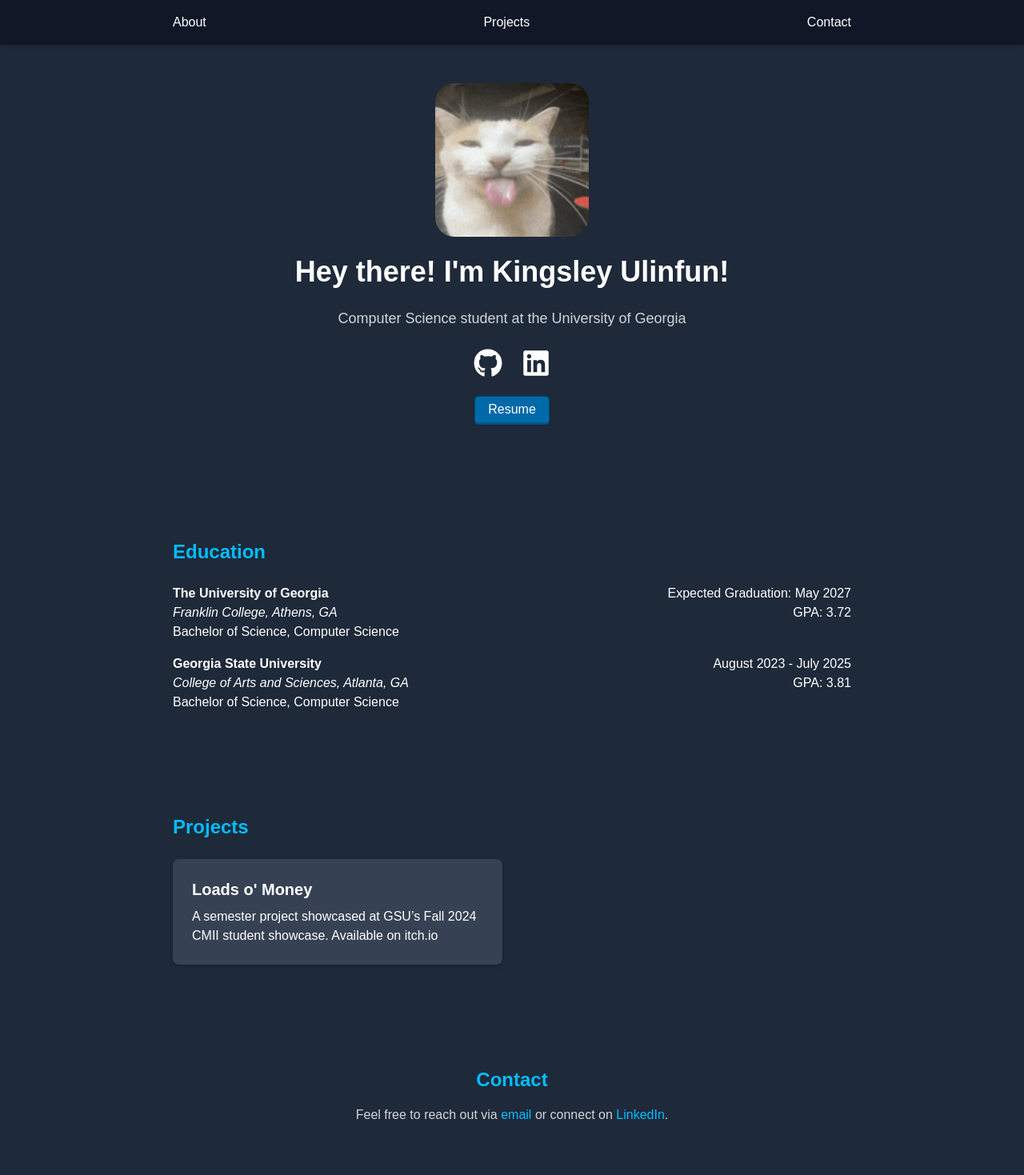
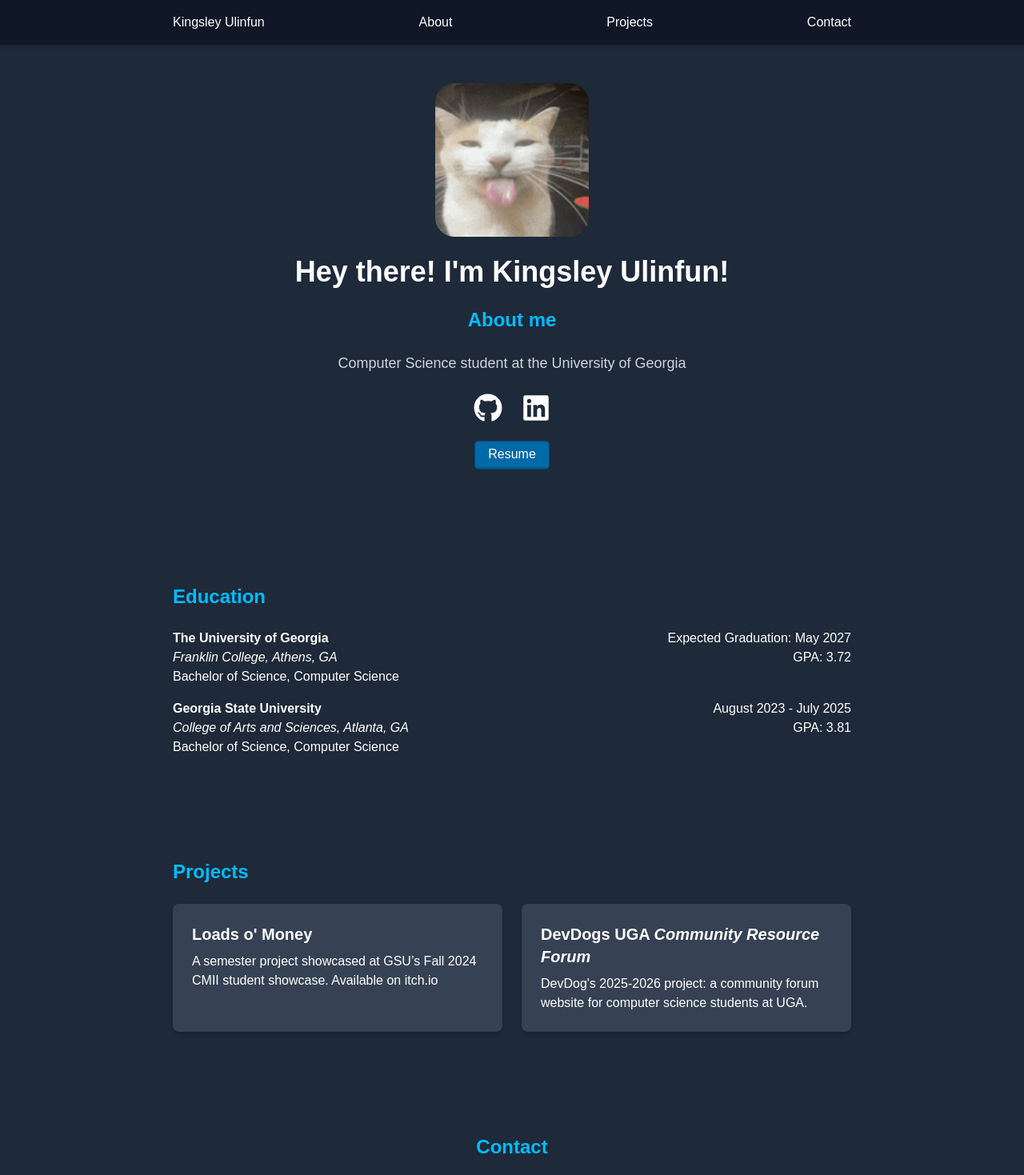
Before and after one commit to JoeB1d0me/my-portfolio-project, a Next.js app: page / in a window 1280 px wide. Shown: the top 1469 px of the page at 80% size. Built offline with nearby package versions, Linux system fonts and the light colour scheme.

Commit message:
Trying to update about me section

```diff
--- a/src/app/layout.tsx
+++ b/src/app/layout.tsx
@@ -28,8 +28,9 @@ export default function RootLayout({
       <body
         className={`${geistSans.variable} ${geistMono.variable} antialiased ` }
       >
+
         <Navbar /> Menu
-        <main className="scroll-pt-16" >{children}</main>
+        <main className="scroll-pt-16" >{children} </main>
       </body>
     </html>
   );
--- a/src/app/page.tsx
+++ b/src/app/page.tsx
@@ -20,8 +20,10 @@ export default function Home() {
         </figure>
 
         <h1 className="font-bold text-4xl">Hey there! I'm Kingsley Ulinfun!</h1>
+        <h2 className="font-bold text-sky-400 text-2xl text-left">About me</h2>
         <p className="text-lg text-gray-300">
           Computer Science student at the University of Georgia
+
         </p>
 
         <ul className="flex text-4xl gap-6">
@@ -104,6 +106,17 @@ export default function Home() {
               showcase. Available on itch.io
             </span>
           </a>
+          <a href="https://github.com/DevDogs-UGA/Community-Resource-Forum"
+            target="_blank"
+            rel="noopener noreferrer"
+            className="bg-gray-700 hover:bg-gray-600 rounded-lg p-6 transition-shadow shadow-md hover:shadow-lg flex flex-col gap-2"
+
+          >
+            <span className="font-bold text-xl"> DevDogs UGA <i>Community Resource Forum</i></span>
+            <span>
+              DevDog's 2025-2026 project: a community forum website for computer science students at UGA.
+            </span>
+          </a>
         </div>
       </section>
 
--- a/src/components/navbar.tsx
+++ b/src/components/navbar.tsx
@@ -19,7 +19,7 @@ export default function Navbar() {
       {isHome ? (
         // On homepage → use anchor links
         <>
-
+        <h1>Kingsley Ulinfun</h1>
           <a href="#about" className="hover:text-blue-500">About</a>
           <a href="#projects" className="hover:text-blue-500">Projects</a>
           <a href="#contact" className="hover:text-blue-500">Contact</a>
--- /dev/null
+++ b/src/components/projectgrid.tsx
@@ -0,0 +1 @@
+"use client";
```
Also changed, not shown: 2 other files (tests, documents, lock files or other folders).
